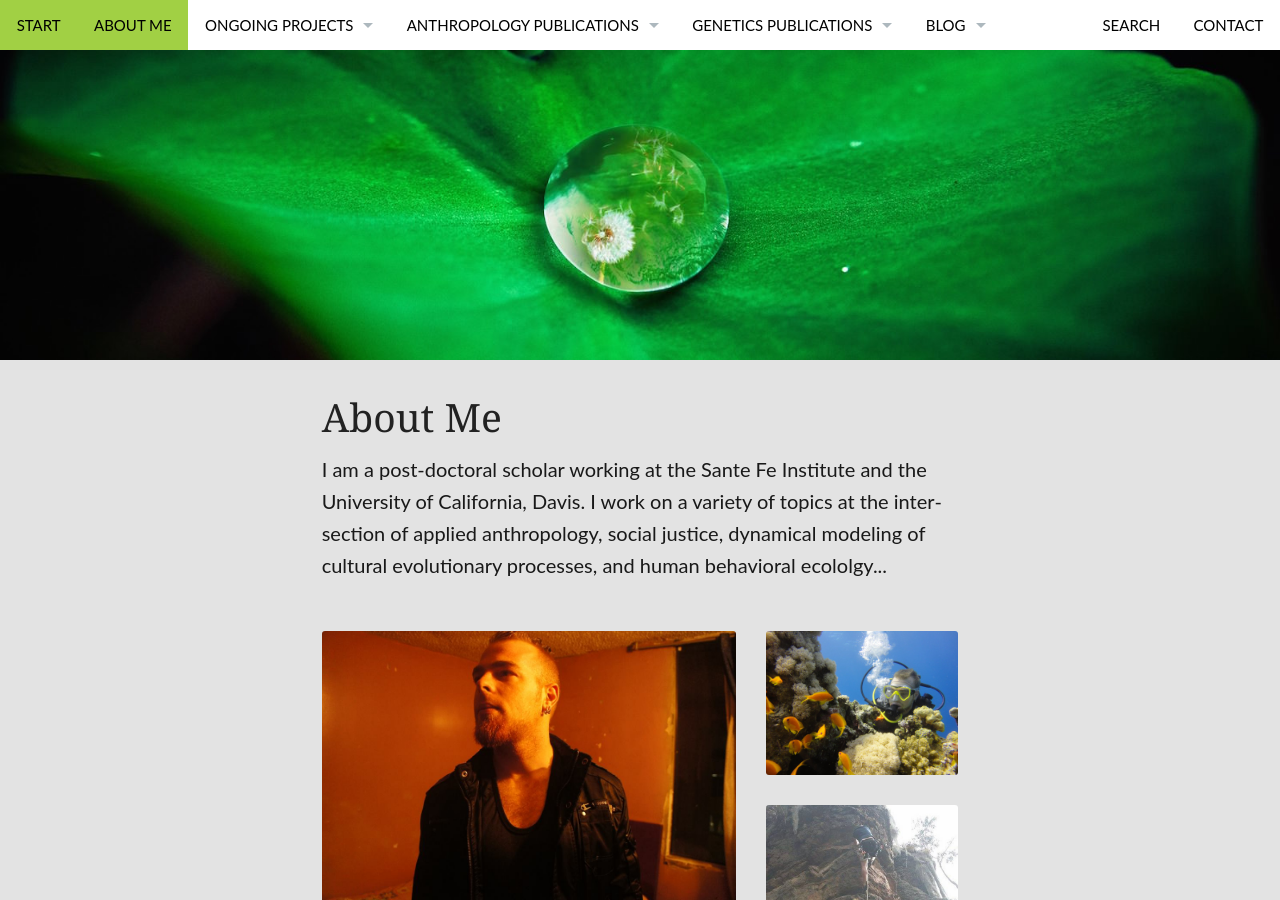
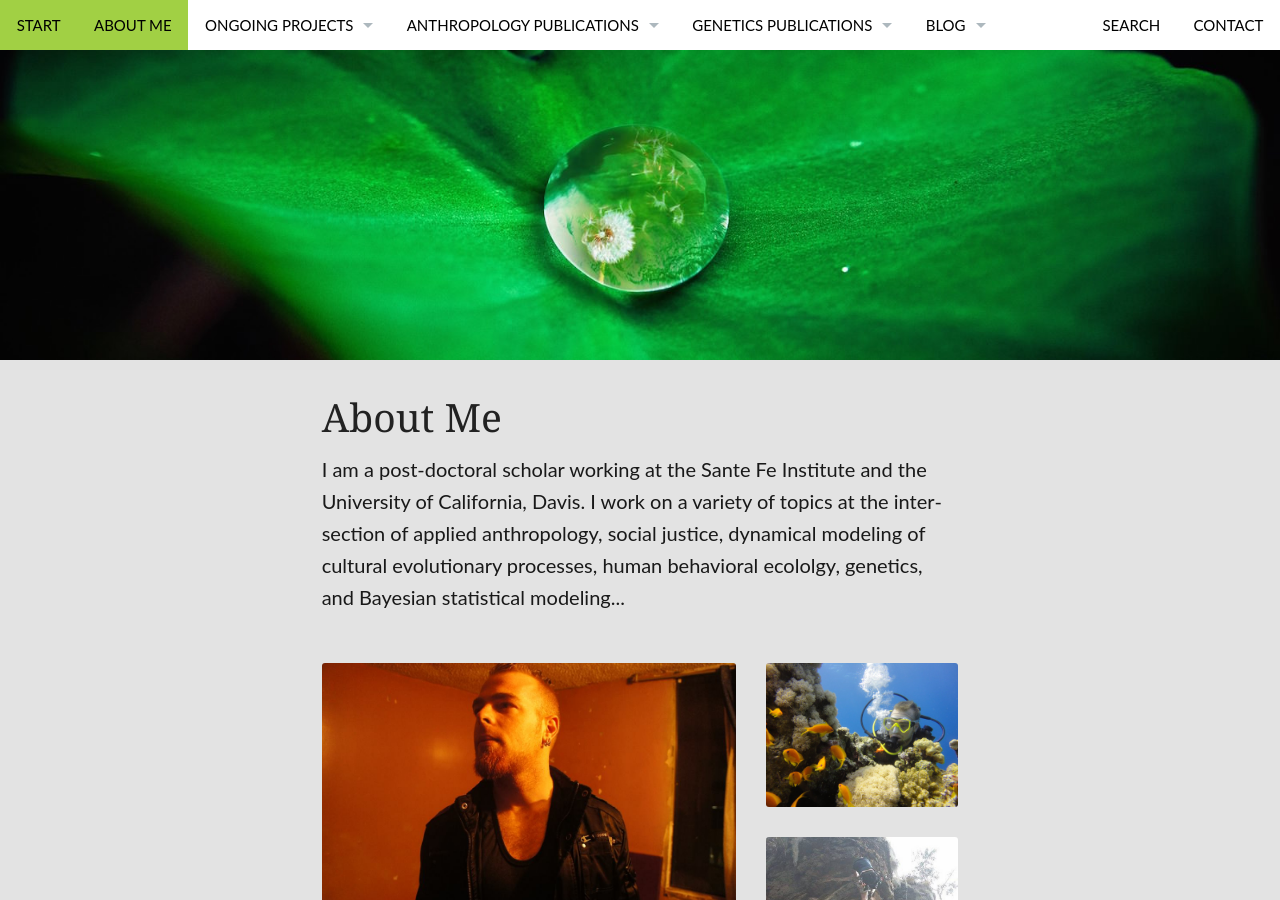
Before and after one commit to Ctross/Ctross.github.io, a Jekyll site: the page built from pages/about-me.md, in a window 1280 px wide and 900 px high. Built offline with Jekyll 4.4.1, drawn with Linux system fonts in a browser that asks for light colours.

Commit message:
Update about-me.md

```diff
--- a/pages/about-me.md
+++ b/pages/about-me.md
@@ -2,7 +2,7 @@
 layout: page
 title: "About Me"
 subheadline:
-teaser: "I am a post-doctoral scholar working at the Sante Fe Institute and the University of California, Davis. I work on a variety of topics at the intersection of applied anthropology, social justice, dynamical modeling of cultural evolutionary processes, and human behavioral ecololgy..."
+teaser: "I am a post-doctoral scholar working at the Sante Fe Institute and the University of California, Davis. I work on a variety of topics at the intersection of applied anthropology, social justice, dynamical modeling of cultural evolutionary processes, human behavioral ecololgy, genetics, and Bayesian statistical modeling..."
 permalink: "/about-me/"
 header:
     image_fullwidth: "header_drop.jpg"
```
